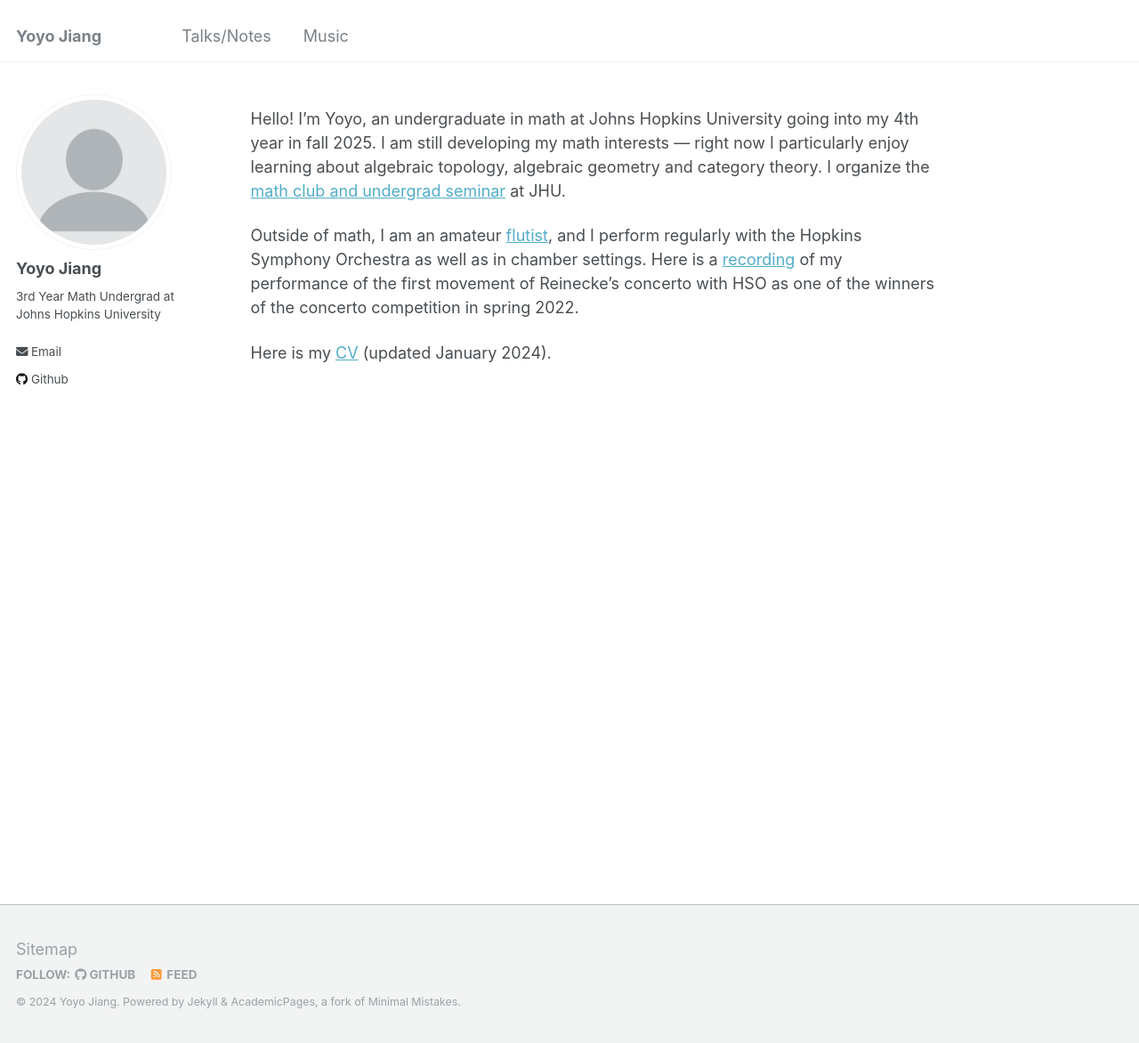
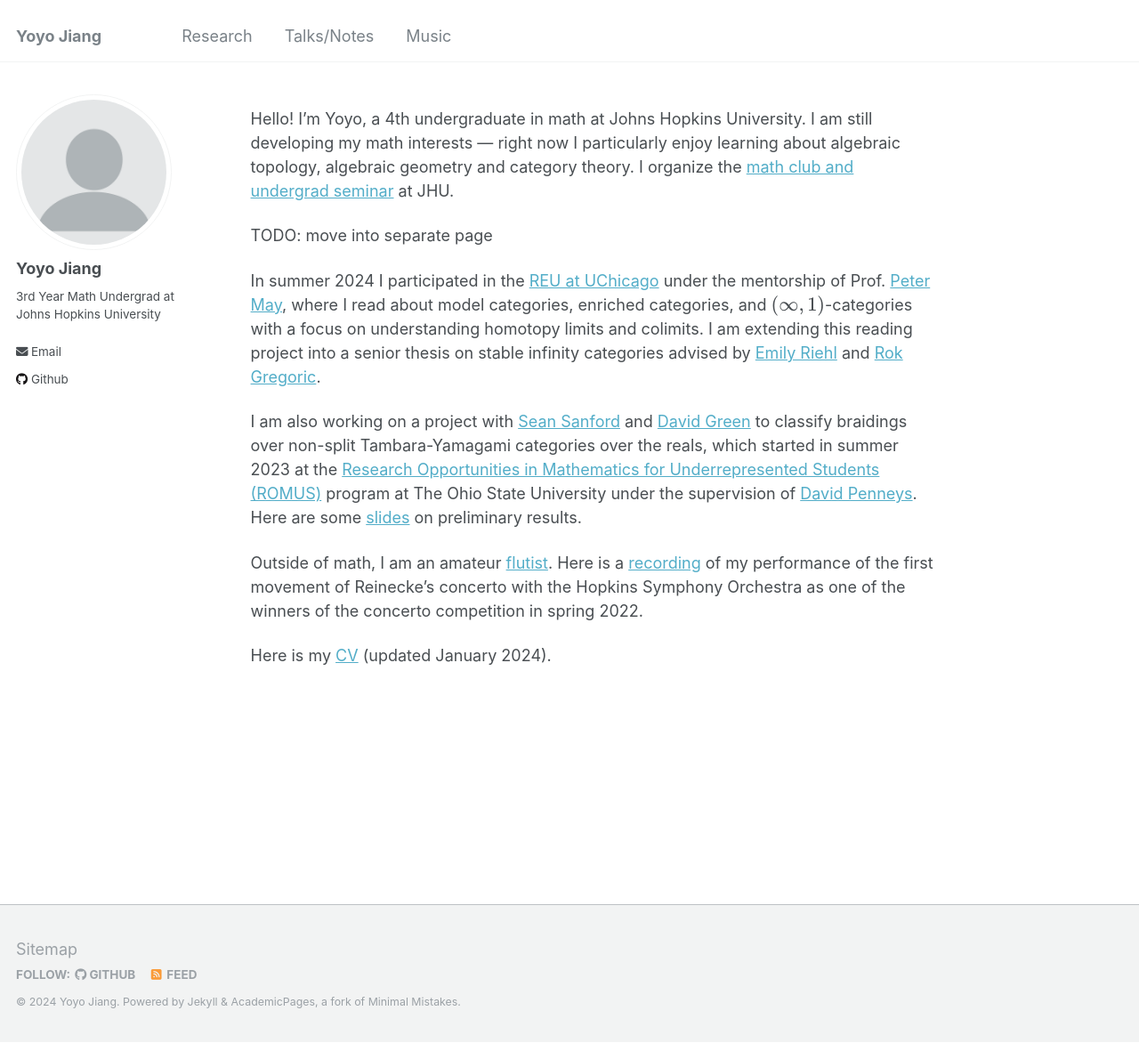
Before and after one commit to yjiang70/yjiang70.github.io, a Jekyll site: the page built from _pages/about.md, in a window 1280 px wide and 1172 px high. Shown: the whole window at 89% size. Built offline with Jekyll 4.4.1, drawn with Linux system fonts in a browser that asks for light colours.

Commit message:
Updated cv

```diff
--- a/_data/navigation.yml
+++ b/_data/navigation.yml
@@ -1,5 +1,8 @@
 # main links links
 main:
+
+  - title: "Research"
+    url: /research/
 
   - title: "Talks/Notes"
     url: /talks-notes/
--- a/_pages/about.md
+++ b/_pages/about.md
@@ -8,8 +8,7 @@ redirect_from:
 ---
 
 Hello!
-I'm Yoyo, an undergraduate in math at Johns Hopkins University
-going into my 4th year in fall 2025.
+I'm Yoyo, a 4th undergraduate in math at Johns Hopkins University.
 I am still developing my math interests ---
 right now I particularly enjoy learning about
 algebraic topology, algebraic geometry and category theory.
@@ -17,11 +16,26 @@ I organize the
 [math club and undergrad seminar](https://math.jhu.edu/~mathclub/)
 at JHU.
 
-Outside of math, I am an amateur [flutist](/music),
-and I perform regularly with the Hopkins Symphony Orchestra
-as well as in chamber settings.
+TODO: move into separate page
+
+In summer 2024 I participated in the [REU at UChicago](https://math.uchicago.edu/~may/REU2024/)
+under the mentorship of Prof. [Peter May](https://www.math.uchicago.edu/~may/), where I read about
+model categories, enriched categories, and \\((\infty,1)\\)-categories with a focus
+on understanding homotopy limits and colimits.
+I am extending this reading project into a senior thesis on stable infinity categories
+advised by [Emily Riehl](https://emilyriehl.github.io/)
+and [Rok Gregoric](https://sites.google.com/view/rokgregoric/home).
+
+I am also working on a project with [Sean Sanford](https://seancs.page/index.html)
+and [David Green](https://www.asc.ohio-state.edu/green.2116/)
+to classify braidings over non-split Tambara-Yamagami categories over the reals,
+which started in summer 2023 at the [Research Opportunities in Mathematics for Underrepresented Students (ROMUS)](https://math.osu.edu/research/undergraduate) program at The Ohio State University under the supervision of
+[David Penneys](https://people.math.osu.edu/penneys.2/).
+Here are some [slides](/files/braidings-on-non-split-ty-matrx.pdf) on preliminary results.
+
+Outside of math, I am an amateur [flutist](/music).
 Here is a [recording](files/reinecke.mp3) of my performance of
-the first movement of Reinecke's concerto with HSO
+the first movement of Reinecke's concerto with the Hopkins Symphony Orchestra
 as one of the winners of the concerto competition in spring 2022.
 
 Here is my [CV](files/cv.pdf) (updated January 2024).
```
Also changed, not shown: 2 other files.
